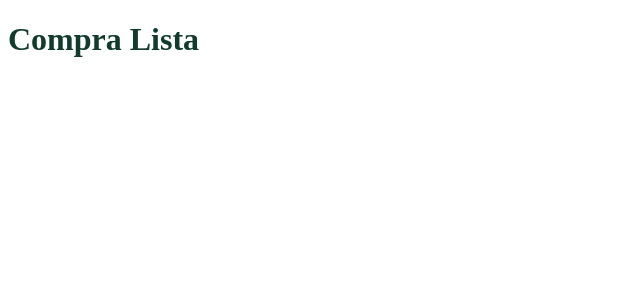
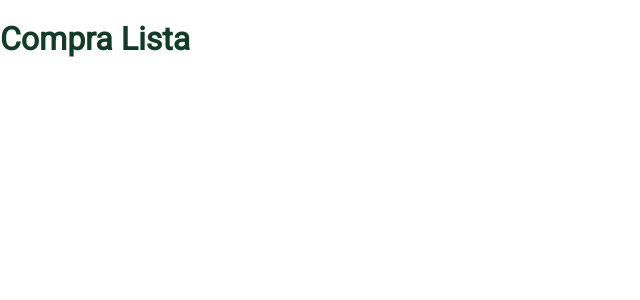
Before and after one commit to Rotciv86/Compra-Lista-frontend, a React (Create React App) app: page / in a window 1280 px wide. Shown: the top 300 px of the page, without its empty margins (0-640 px from the left). Built offline with nearby package versions, Linux system fonts and the light colour scheme.

Commit message:
Install Roboto font and apply it

```diff
--- a/package.json
+++ b/package.json
@@ -1,8 +1,9 @@
 {
-  "name": "base-redux-toolkit",
+  "name": "compra-lista",
   "version": "0.1.0",
   "private": true,
   "dependencies": {
+    "@fontsource/roboto": "^4.5.8",
     "@reduxjs/toolkit": "^1.8.6",
     "@testing-library/jest-dom": "^5.16.5",
     "@testing-library/react": "^13.4.0",
--- a/src/index.tsx
+++ b/src/index.tsx
@@ -7,6 +7,7 @@ import reportWebVitals from "./reportWebVitals";
 import { ThemeProvider } from "styled-components";
 import GlobalStyles from "./styles/GlobalStyles";
 import { mainTheme } from "./styles/mainTheme";
+
 const container = document.getElementById("root")!;
 const root = createRoot(container);
 
--- a/src/styles/GlobalStyles.ts
+++ b/src/styles/GlobalStyles.ts
@@ -1,8 +1,11 @@
+import "modern-normalize";
+import "@fontsource/roboto";
 import { createGlobalStyle } from "styled-components";
 
 const GlobalStyles = createGlobalStyle`
   body {
     color: ${(props) => props.theme.colors.secondary};
+    font-family: ${(props) => props.theme.font.family};
   }
 `;
 
--- a/src/styles/mainTheme.ts
+++ b/src/styles/mainTheme.ts
@@ -7,7 +7,7 @@ const secondary = "#113C2B";
 const mainTheme: DefaultTheme = {
   font: {
     base: 16,
-    family: "roboto",
+    family: "Roboto",
   },
   colors: {
     main: main,
```
Also changed, not shown: 1 other file (tests, documents, lock files or other folders).
